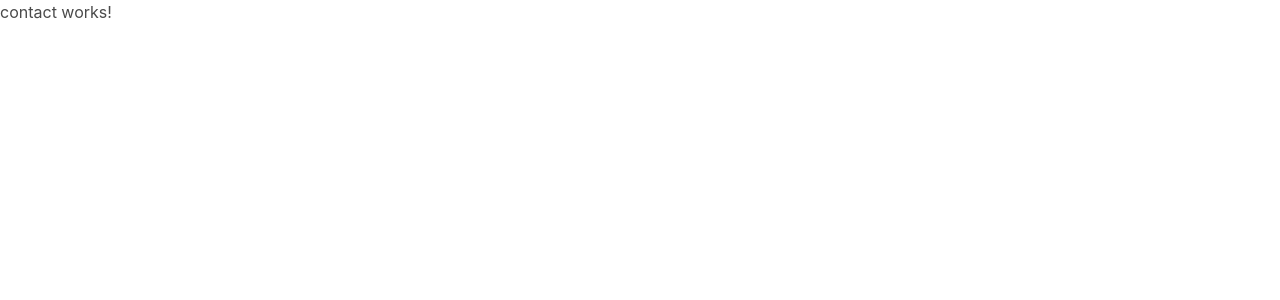
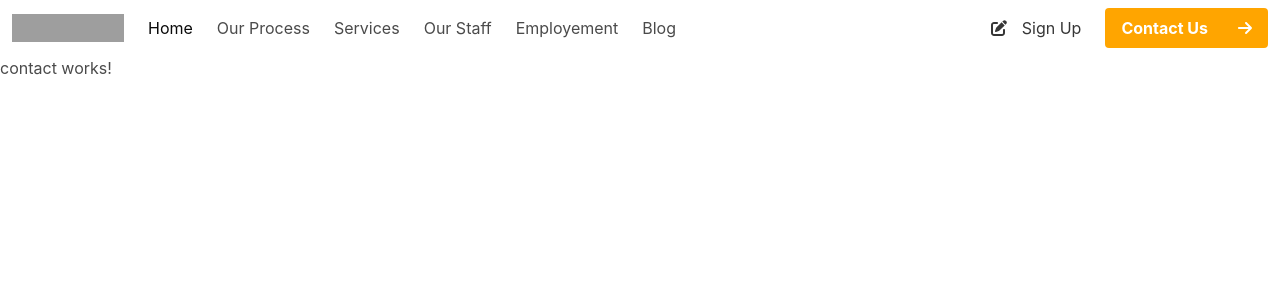
Before and after one commit to ethancahill/angular-project, an Angular app: page /contact in a window 1280 px wide. Shown: the top 300 px of the page. Built offline with nearby package versions, Linux system fonts and the light colour scheme; grey boxes are pictures that could not be loaded.

Commit message:
finished navbar responsiveness

```diff
--- a/src/app/app.component.html
+++ b/src/app/app.component.html
@@ -1,3 +1,4 @@
 <div>
+  <app-navbar></app-navbar>
   <router-outlet></router-outlet>
 </div>
--- a/src/app/components/home/home.component.html
+++ b/src/app/components/home/home.component.html
@@ -1,2 +1,3 @@
-<app-navbar></app-navbar>
-<p>home works!</p>
+<div>
+
+</div>
--- a/src/app/components/navbar/navbar.component.css
+++ b/src/app/components/navbar/navbar.component.css
@@ -1,3 +1,7 @@
+.invisible {
+    display: none;
+}
+
 #arrow {
   margin-left: 30px;
 }
@@ -10,7 +14,7 @@
   border-width: 0;
 }
 
-.button:hover {
+/* .button:hover {
   transition: 0.5s;
   opacity: 50%;
 }
@@ -19,7 +23,7 @@
   border-right-width: 2px;
   border-bottom-width: 2.5px;
   transition: 0.25s;
-}
+} */
 
 .navbar-item {
   transition: 0.3s;
--- a/src/app/components/navbar/navbar.component.html
+++ b/src/app/components/navbar/navbar.component.html
@@ -10,10 +10,12 @@
 
     <a
       role="button"
-      class="navbar-burger"
+      class="navbar-burger burger"
       aria-label="menu"
       aria-expanded="false"
-      data-target="navbarBasicExample"
+      data-target="nav-menu"
+      [class.is-active]="isBurgerOpen"
+      (click)="toggleMenu()"
     >
       <span aria-hidden="true"></span>
       <span aria-hidden="true"></span>
@@ -21,18 +23,18 @@
     </a>
   </div>
 
-  <div id="navbar" class="navbar-menu">
+  <div id="nav-menu" class="navbar-menu" [class.is-active]="isBurgerOpen">
     <div class="navbar-start">
-      <a class="navbar-item"> Home </a>
+      <a class="navbar-item is-active" routerLink=""> Home </a>
 
-      <a class="navbar-item"> Our Process </a>
+      <a class="navbar-item" routerLink="process"> Our Process </a>
 
-      <a class="navbar-item"> Services </a>
+      <a class="navbar-item" routerLink="services"> Services </a>
 
       <div class="navbar-item has-dropdown is-hoverable">
-        <a class="navbar-link is-arrowless"> Our Staff </a>
+        <a class="navbar-link is-arrowless" routerLink="staff"> Our Staff </a>
 
-        <div class="navbar-dropdown is-right">
+        <div class="navbar-dropdown is-right" [class.invisible]="isBurgerOpen">
           <a class="navbar-item"> Paiman </a>
           <a class="navbar-item"> Carla </a>
           <a class="navbar-item"> Greg </a>
@@ -43,19 +45,23 @@
         </div>
       </div>
 
-      <a class="navbar-item"> Employement </a>
+      <a class="navbar-item" routerLink="employement"> Employement </a>
 
-      <a class="navbar-item"> Blog </a>
+      <a class="navbar-item" routerLink="blog"> Blog </a>
     </div>
 
     <div class="navbar-end">
       <div class="navbar-item">
         <div class="buttons">
-          <a class="button">
+          <a class="button" routerLink="login">
             <fa-icon id="pencil" [icon]="pencil"></fa-icon>
             Sign Up
           </a>
-          <a [ngStyle]="{ 'background-color': 'orange' }" class="button">
+          <a
+            [ngStyle]="{ 'background-color': 'orange' }"
+            class="button"
+            routerLink="contact"
+          >
             <strong [ngStyle]="{ color: 'white' }">Contact Us</strong>
             <fa-icon
               id="arrow"
--- a/src/app/components/navbar/navbar.component.ts
+++ b/src/app/components/navbar/navbar.component.ts
@@ -11,12 +11,13 @@ export class NavbarComponent implements OnInit {
 
   arrowRight = faArrowRight;
   pencil = faPenToSquare
+  isBurgerOpen: boolean = false
 
   constructor() {}
 
   ngOnInit(): void {}
 
-  onClick() {
-    this.btnClick.emit();
+  toggleMenu(): void {
+    this.isBurgerOpen = !this.isBurgerOpen
   }
 }
```
